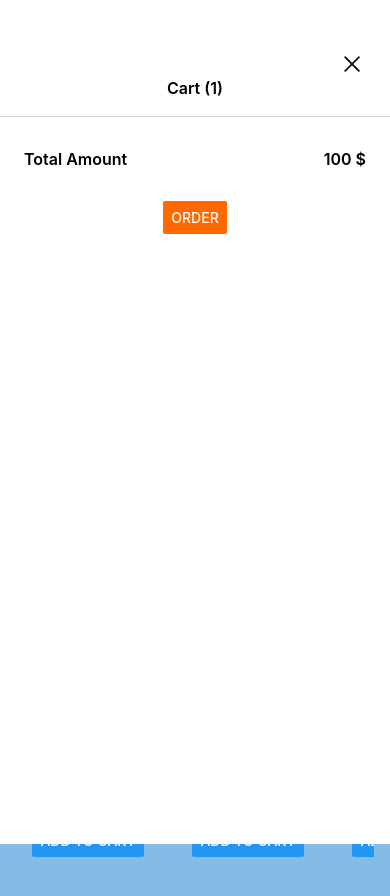
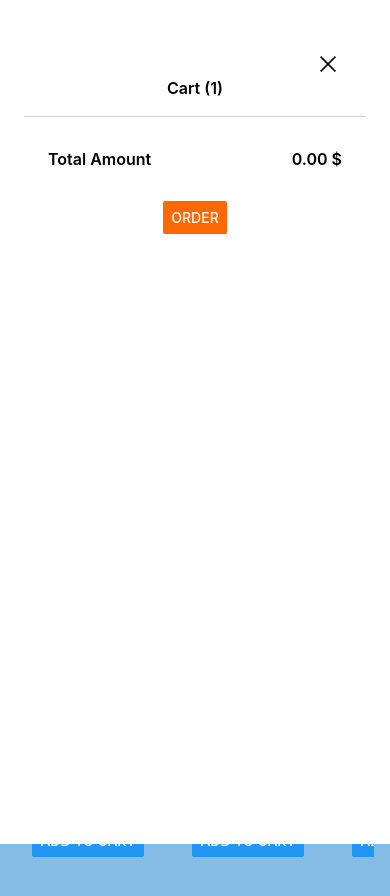
Before and after one commit to bpetermann/react-native-shopping-cart, a React Native app: screen / in a window 390 px wide. Both pictures are taken after a click on the element 180 px from the left and 76 px from the top of the page. Shown: the top 896 px of the page. Built offline with nearby package versions, Linux system fonts and the light colour scheme.

Commit message:
Add delete cart product

```diff
--- a/App.js
+++ b/App.js
@@ -17,10 +17,10 @@ export default function App() {
 
   const addCartItem = (product) => {
     setCartItems((currentItems) => {
-      const existingCartItemIndex = cartItems.findIndex(
+      const existingCartItemIndex = currentItems.findIndex(
         (item) => item.name === product.name
       );
-      const existingCartItem = cartItems[existingCartItemIndex];
+      const existingCartItem = currentItems[existingCartItemIndex];
       let updatedCart;
       if (existingCartItem) {
         const updatedItem = {
@@ -36,6 +36,27 @@ export default function App() {
     });
   };
 
+  const removeCartItem = (product) => {
+    setCartItems((currentItems) => {
+      const existingCartItemIndex = currentItems.findIndex(
+        (item) => item.name === product.name
+      );
+      const existingCartItem = currentItems[existingCartItemIndex];
+      let updatedCart;
+      if (existingCartItem?.amount > 1) {
+        const updatedItem = {
+          ...existingCartItem,
+          amount: existingCartItem.amount - 1,
+        };
+        updatedCart = [...currentItems];
+        updatedCart[existingCartItemIndex] = updatedItem;
+        return updatedCart;
+      } else {
+        return currentItems.filter((item) => item.name !== product.name);
+      }
+    });
+  };
+
   return (
     <View style={{ paddingTop: 50 }}>
       <Header openCart={setShowCart} />
@@ -45,7 +66,13 @@ export default function App() {
         <Hero />
         <Products category={category} search={search} add={addCartItem} />
       </ScrollView>
-      <Cart closeCart={setShowCart} show={showCart} cartItems={cartItems} />
+      <Cart
+        closeCart={setShowCart}
+        show={showCart}
+        cartItems={cartItems}
+        add={addCartItem}
+        remove={removeCartItem}
+      />
     </View>
   );
 }
--- a/components/Cart.js
+++ b/components/Cart.js
@@ -9,7 +9,13 @@ import {
   Button,
 } from 'react-native';
 
-export default function Cart({ show, closeCart, cartItems }) {
+export default function Cart({ show, closeCart, cartItems, add, remove }) {
+  const totalPrice = cartItems
+    .reduce(function (acc, prod) {
+      return acc + prod.amount * prod.price;
+    }, 0)
+    .toFixed(2);
+
   return (
     <Modal visible={show} animationType='fade'>
       <View style={styles.cart}>
@@ -31,8 +37,12 @@ export default function Cart({ show, closeCart, cartItems }) {
                 <View style={styles.product}>
                   <Text style={styles.heading}>{item.name}</Text>
                   <View style={styles.amount}>
-                    <Text style={styles.add}>+</Text>
-                    <Text style={styles.delete}>-</Text>
+                    <Pressable onPress={() => add(item)}>
+                      <Text style={styles.add}>+</Text>
+                    </Pressable>
+                    <Pressable onPress={() => remove(item)}>
+                      <Text style={styles.delete}>-</Text>
+                    </Pressable>
                   </View>
                 </View>
                 <View style={styles.detail}>
@@ -47,7 +57,7 @@ export default function Cart({ show, closeCart, cartItems }) {
 
         <View style={styles.total}>
           <Text style={styles.heading}>Total Amount</Text>
-          <Text style={styles.heading}>100 $</Text>
+          <Text style={styles.heading}>{totalPrice} $</Text>
         </View>
         <Button title='Order' color='#ff6900' />
       </View>
@@ -59,6 +69,8 @@ const styles = StyleSheet.create({
   cart: {
     paddingTop: 50,
     alignItems: 'center',
+    paddingHorizontal: 24,
+
   },
   close: {
     width: '100%',
@@ -71,7 +83,6 @@ const styles = StyleSheet.create({
   },
   products: {
     width: '100%',
-    paddingHorizontal: 24,
     paddingTop: 18,
     borderBottomWidth: 1,
     borderColor: '#d2d3d5',
```
